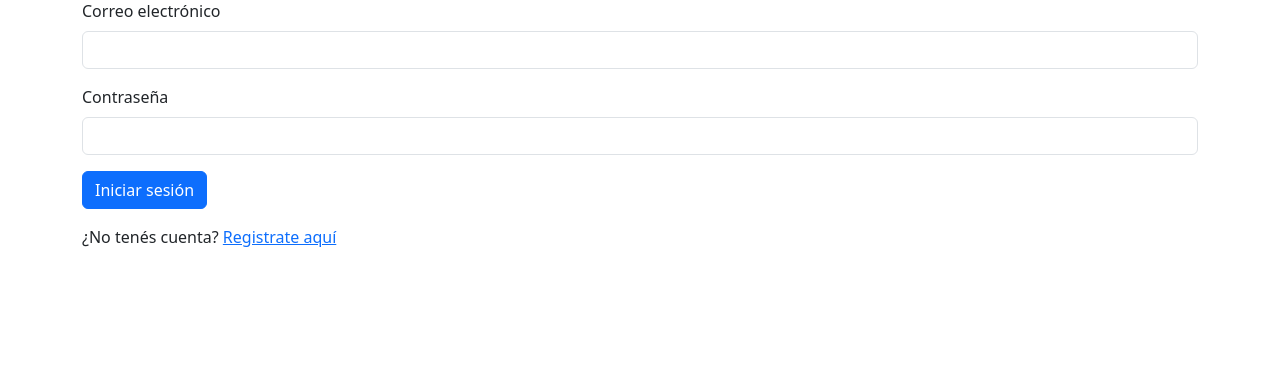
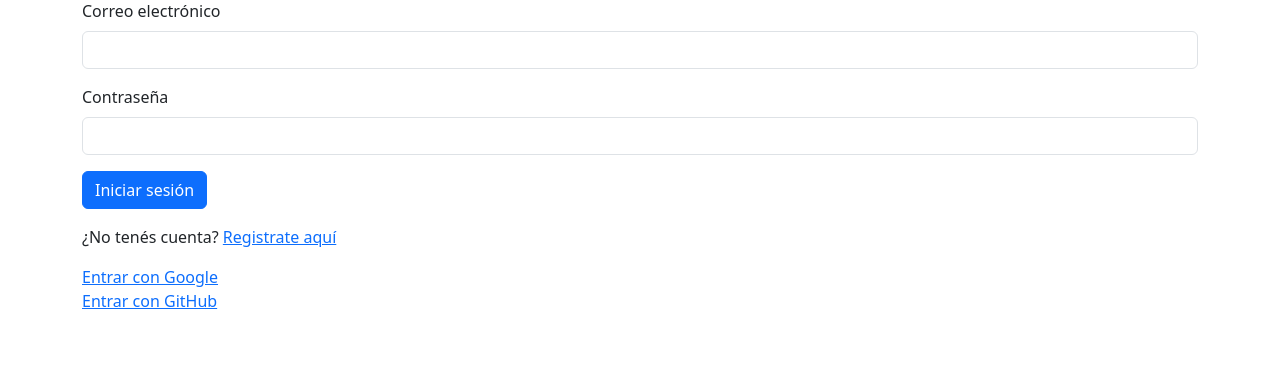
Before and after one commit to FIUNER-LICA/auth-module, a Flask app: page /login in a window 1280 px wide. Shown: the part 127-500 px from the top of the page. Run offline with Flask 3, Linux system fonts and the light colour scheme.

Commit message:
Implementación de OAuth login with Google and GitHub; actualización de  requirements.txt y otras configuraciones

```diff
--- a/deps/requirements.txt
+++ b/deps/requirements.txt
@@ -1,4 +1,5 @@
 flask
-flask_session
+Flask-Session
 Flask-Mail
 dotenv
+Flask-Dance
--- a/modules/auth/controller.py
+++ b/modules/auth/controller.py
@@ -30,3 +30,14 @@ def authenticate_user(email, password):
     if verify_password(password, user['password']):
         return True
     return False
+
+def create_or_get_user_oauth(email, name=None, provider=None):
+    """
+    Si el usuario no existe, lo crea marcado como verificado (porque viene de OAuth).
+    Devuelve el dict del usuario.
+    """
+    user = users_db.get(email)
+    if user:
+        return user
+    users_db[email] = {'password': None, 'verified': True, 'name': name, 'oauth': provider}
+    return users_db[email]
--- a/modules/auth/routes.py
+++ b/modules/auth/routes.py
@@ -1,6 +1,6 @@
 from flask import Blueprint, request, session, redirect, url_for, render_template, flash
-from modules.auth.controller import register_user, authenticate_user, verify_user
-
+from modules.auth.controller import register_user, authenticate_user, verify_user,create_or_get_user_oauth
+from modules.auth.oauth import google, github
 auth_bp = Blueprint('auth', __name__)
 
 @auth_bp.route('/register', methods=['GET', 'POST'])
@@ -53,3 +53,26 @@ def dashboard():
         flash("Debes iniciar sesión para acceder.", "warning")
         return redirect(url_for('auth.login'))
     return render_template('dashboard.html', email=session['email'])
+
+@auth_bp.route("/google")
+def google_login():
+    if not google.authorized:
+        return redirect(url_for("auth.google_login"))
+    resp = google.get("/oauth2/v2/userinfo")
+    user_info = resp.json()
+    create_or_get_user_oauth(email=user_info["email"], name=user_info.get("name"))
+    return redirect(url_for("index"))
+
+# Login con GitHub
+@auth_bp.route("/github")
+def github_login():
+    if not github.authorized:
+        return redirect(url_for("auth.github_login"))
+    resp = github.get("/user")
+    user_info = resp.json()
+    email = user_info.get("email")
+    if not email:  # A veces GitHub no da el email, hay que pedirlo aparte
+        emails_resp = github.get("/user/emails")
+        email = emails_resp.json()[0]["email"]
+    create_or_get_user_oauth(email=email, name=user_info.get("login"))
+    return redirect(url_for("index"))
--- a/modules/extensions.py
+++ b/modules/extensions.py
@@ -1,3 +1,5 @@
 from flask_mail import Mail
+from flask_session import Session
 
 mail = Mail()
+session_ext = Session()
--- a/server.py
+++ b/server.py
@@ -4,7 +4,7 @@ from flask_mail import Mail
 from modules.auth.routes import auth_bp
 from modules.auth.session_manager import init_session
 from modules.extensions import mail
-from modules.config import EmailConfig, AppConfig
+from modules.config import EmailConfig, AppConfig, BaseUrlConfig
 
 def create_app():
     app = Flask(__name__)
@@ -13,6 +13,8 @@ def create_app():
 
     # Carga de configuración de Flask-Mail. Ver config.py
     app.config.from_object(EmailConfig)
+
+    app.config.from_object(BaseUrlConfig)  # Carga de configuración de URLs
 
     init_session(app)
     mail.init_app(app)  # inicializa mail con app
@@ -28,3 +30,52 @@ def create_app():
 if __name__ == "__main__":
     app = create_app()
     app.run(debug=True)
+
+# from flask import Flask, redirect, url_for, session
+# from flask_dance.contrib.google import make_google_blueprint, google
+# import os
+
+# app = Flask(__name__)
+# app.secret_key = os.getenv("SECRET_KEY", "super-secret-key")
+
+# # Credenciales desde variables de entorno (creadas en Google Cloud Console)
+# GOOGLE_CLIENT_ID = os.getenv("69678492292-ugsphlfg3pfq1sbseg2bh8m2ofuaelj1.apps.googleusercontent.com")
+# GOOGLE_CLIENT_SECRET = os.getenv("GOOGLE_CLIENT_SECRET")
+
+# blueprint = make_google_blueprint(
+#     client_id=GOOGLE_CLIENT_ID,
+#     client_secret=GOOGLE_CLIENT_SECRET,
+#     scope=["profile", "email"],
+#     redirect_to="google_login"
+# )
+# app.register_blueprint(blueprint, url_prefix="/login")
+
+# @app.route("/")
+# def index():
+#     if not google.authorized:
+#         return '<a href="/login/google">Iniciar sesión con Google</a>'
+#     resp = google.get("/oauth2/v2/userinfo")
+#     assert resp.ok, resp.text
+#     user_info = resp.json()
+#     return f"""
+#     <h1>Hola, {user_info['name']}</h1>
+#     <p>Email: {user_info['email']}</p>
+#     <a href="/logout">Cerrar sesión</a>
+#     """
+
+# @app.route("/google_login")
+# def google_login():
+#     if not google.authorized:
+#         return redirect(url_for("google.login"))
+#     return redirect(url_for("index"))
+
+# @app.route("/logout")
+# def logout():
+#     token = blueprint.token
+#     if token:
+#         del blueprint.token  # elimina token en sesión
+#     session.clear()
+#     return redirect(url_for("index"))
+
+# if __name__ == "__main__":
+#     app.run(debug=True)
--- a/templates/login.html
+++ b/templates/login.html
@@ -14,4 +14,7 @@
   <button type="submit" class="btn btn-primary">Iniciar sesión</button>
 </form>
 <p class="mt-3">¿No tenés cuenta? <a href="{{ url_for('auth.register') }}">Registrate aquí</a></p>
+<a href="{{ url_for('auth.google_login') }}">Entrar con Google</a><br>
+<a href="{{ url_for('auth.github_login') }}">Entrar con GitHub</a>
+
 {% endblock %}
```
Also changed, not shown: modules/auth/oauth.py (added, +18 -0 lines), modules/config.py (+7 -1 lines).
